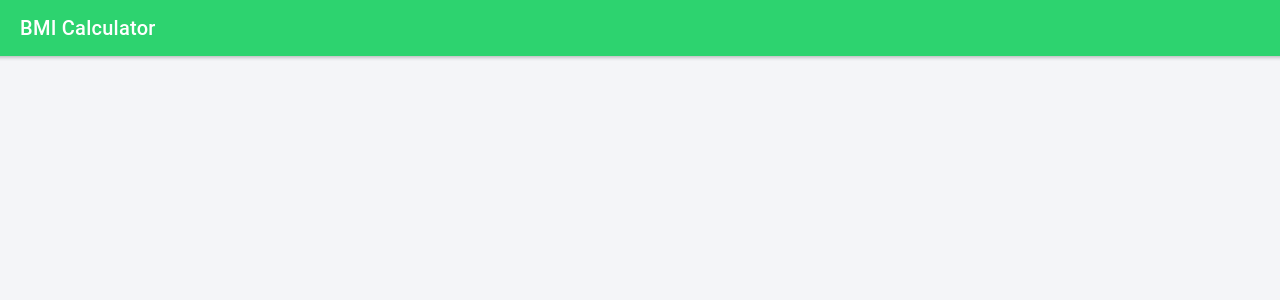
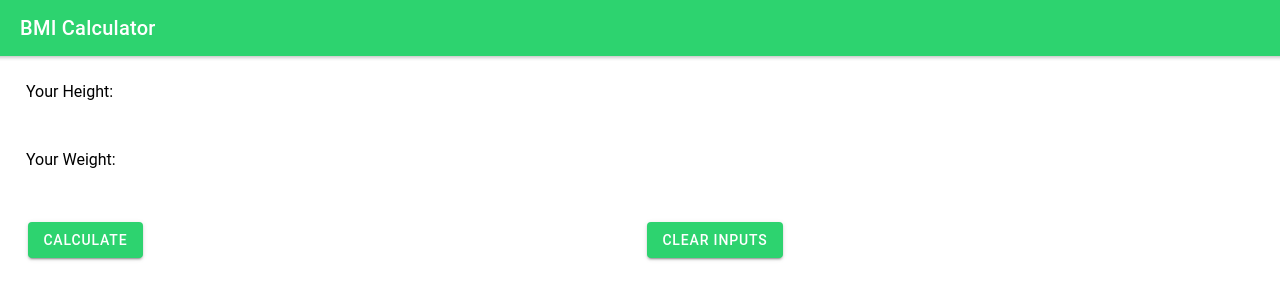
Before and after one commit to j-Sieee/BMI-Calculator, a React (Create React App) app: page / in a window 1280 px wide. Shown: the top 300 px of the page. Built offline with nearby package versions, Linux system fonts and the light colour scheme.

Commit message:
Added UI

```diff
--- a/src/App.tsx
+++ b/src/App.tsx
@@ -5,6 +5,12 @@ import {
   IonToolbar,
   IonTitle,
   IonHeader,
+  IonInput,
+  IonLabel,
+  IonGrid,
+  IonCol,
+  IonRow,
+  IonButton,
 } from "@ionic/react";
 
 /* Core CSS required for Ionic components to work properly */
@@ -34,7 +40,34 @@ const App: React.FC = () => (
       </IonToolbar>
     </IonHeader>
 
-    <IonContent color="light"></IonContent>
+    <IonContent className="ion-padding">
+      <IonGrid>
+        <IonRow>
+          <IonCol>
+            <IonLabel>Your Height: </IonLabel>
+            <IonInput type="number"></IonInput>
+          </IonCol>
+        </IonRow>
+        <IonRow>
+          <IonCol>
+            <IonLabel>Your Weight: </IonLabel>
+            <IonInput type="number"></IonInput>
+          </IonCol>
+        </IonRow>
+        <IonRow>
+          <IonCol>
+            <IonButton color="success">
+              <IonLabel>Calculate</IonLabel>
+            </IonButton>
+          </IonCol>
+          <IonCol>
+            <IonButton color="success">
+              <IonLabel>Clear Inputs</IonLabel>
+            </IonButton>
+          </IonCol>
+        </IonRow>
+      </IonGrid>
+    </IonContent>
   </IonApp>
 );
 
```
